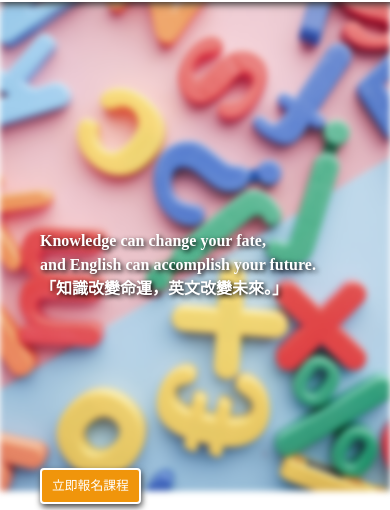
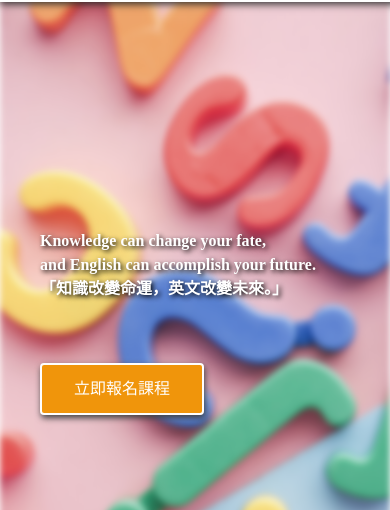
Before and after one commit to Yi-Hsuan0727/connie, a plain HTML site: page index.html in a window 390 px wide. Shown: the part 59-569 px from the top of the page. Drawn offline with nearby package versions, Linux system fonts and the light colour scheme.

Commit message:
Update style.css

```diff
--- a/style.css
+++ b/style.css
@@ -674,7 +674,7 @@ footer a:hover {
     }
 
     #main-img img{
-        height: 500px;
+        height: 110vh;
         object-fit: cover;
     }
 
@@ -683,9 +683,9 @@ footer a:hover {
     }
 
     .go-to-form {
-        font-size: 0.8rem;
-        margin-top: 35px;
-        padding: 10px;
+        top:45%;
+        font-size: 1rem;
+        padding: 16px 32px;
     }
 
     h3 {
```
